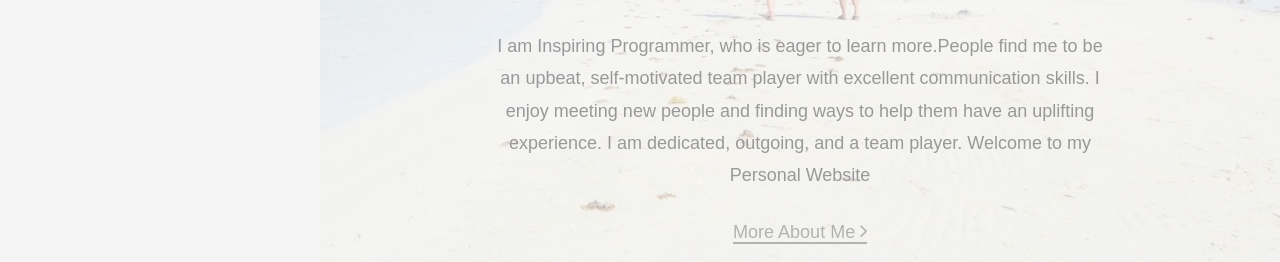
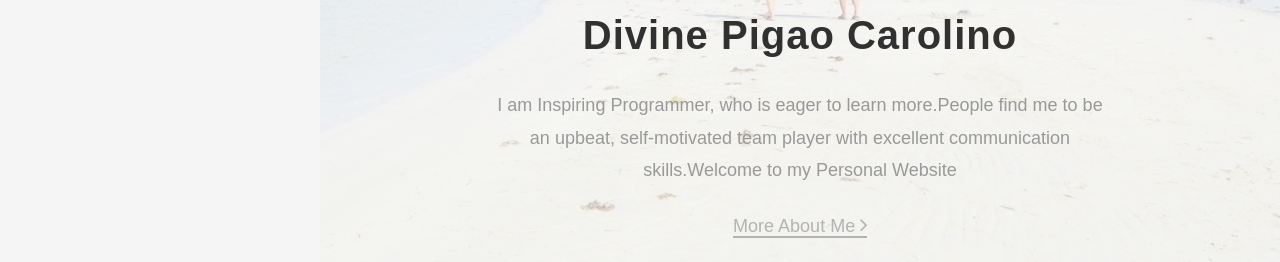
Before and after one commit to jondereck/vine, a plain HTML site: page index.html in a window 1280 px wide. Shown: the part 429-691 px from the top of the page. Drawn offline with Linux system fonts and the light colour scheme; some packages are replaced by stand-ins of ours; no server answers; files whose address does not match are found by name; a web font is replaced by a local one.

Commit message:
Add files via upload

```diff
--- a/index.html
+++ b/index.html
@@ -65,20 +65,30 @@
 		<div id="main">
 			<div class="hero-wrap js-fullheight" style="background-image: url(images/bg_1.jpg);" data-stellar-background-ratio="0.5">
 				<div class="overlay"></div>
+
+
+
+<br>
 				<div class="js-fullheight d-flex justify-content-center align-items-center">
 					<div class="col-md-8 text text-center">
 						<div class="img mb-4" style="background-image: url(images/me/1.jpg);"></div>
 						<div class="desc">
 							<h2 class="subheading">Hello I'm</h2>
 							<h1 class="mb-4">Divine Pigao Carolino</h1>
-							<p class="mb-4">I am Inspiring Programmer, who is eager to learn more.People find me to be an upbeat, self-motivated team player with excellent communication skills. I enjoy meeting new people and finding ways to help them have an uplifting experience.  I am dedicated, outgoing, and a team player. Welcome to my Personal Website </p>
+							<p class="mb-4">I am Inspiring Programmer, who is eager to learn more.People find me to be an upbeat, self-motivated team player with excellent communication skills.Welcome to my Personal Website </p>
 							<p><a href="about.html" class="btn-custom">More About Me <span class="ion-ios-arrow-forward"></span></a></p>
 						</div>
 					</div>
 				</div>
 			</div>
+		<div>
 
-		<div>
+			<br>
+			<br>
+
+
+
+
 			<section class="ftco-section">
     	<div class="container">
     		<div class="row justify-content-center mb-5 pb-2">
```
